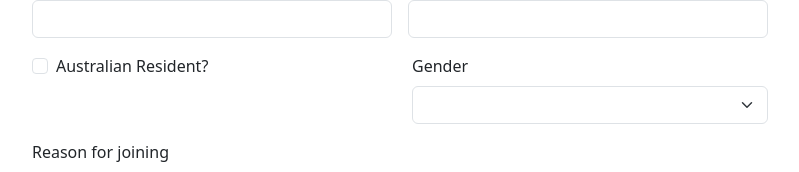
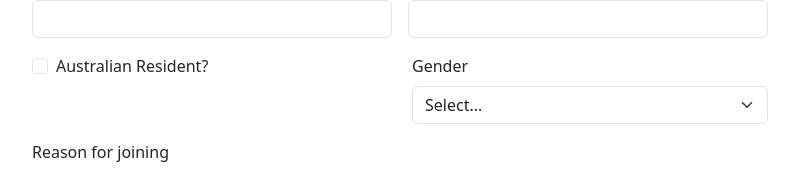
Before and after one commit to tomfuren/tsakamoto-library, a Vue app: page / in a window 1280 px wide. Shown: the part 136-308 px from the top of the page, without its empty margins (240-1039 px from the left). Built offline with nearby package versions, Linux system fonts and the light colour scheme.

Commit message:
Week4 Activity 1&2

```diff
--- a/src/components/Form.vue
+++ b/src/components/Form.vue
@@ -7,11 +7,11 @@
                     <div class="row g-3 mb-3">
                         <div class="col-6">
                             <label for="username" class="form-label">Username</label>
-                            <input type="text" class="form-control" id="username" v-model="formData.username">
+                            <input type="text" class="form-control" id="username" required v-model="formData.username">
                         </div>
                         <div class="col-6">
                             <label for="password" class="form-label">Password</label>
-                            <input type="password" class="form-control" id="password" v-model="formData.password">
+                            <input type="password" class="form-control" id="password" minlength="4" maxlength="10" v-model="formData.password">
                         </div>
                     </div>
                     <div class="row mb-3">
@@ -19,13 +19,14 @@
                             <div class="form-check">
                                 <input type="checkbox" class="form-check-input"
                                 id="isAustralian"
-                                    v-model="formData.isAustralian">
+                                    v-model="formData.isAustralian" required>
                                 <label class="form-check-label" for="isAustralian">Australian Resident?</label>
                             </div>
                         </div>
                         <div class="col-6">
                             <label for="gender" class="form-label">Gender</label>
-                            <select class="form-select" id="gender" v-model="formData.gender">
+                            <select class="form-select" id="gender" required v-model="formData.gender">
+                                <option value="" disabled>Select...</option>
                                 <option value="male">Male</option>
                                 <option value="female">Female</option>
                                 <option value="other">Other</option>
@@ -34,7 +35,7 @@
                     </div>
                     <div class="mb-3">
                         <label for="reason" class="form-label">Reason for joining</label>
-                        <textarea class="form-control" id="reason" rows="3" v-model="formData.reason"></textarea>
+                        <textarea class="form-control" id="reason" rows="3" v-model="formData.reason" required minlength="10" maxlength="200"></textarea>
                     </div>
                     <div class="text-center">
                         <button type="submit" class="btn btn-primary me-2">Submit</button>
```
